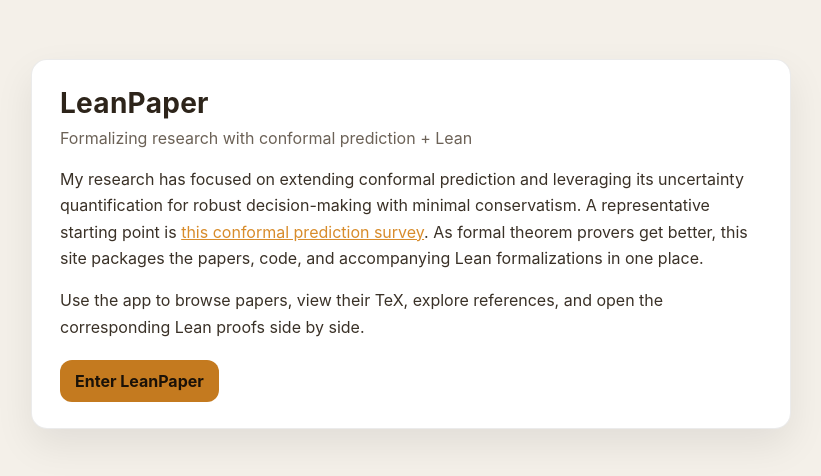
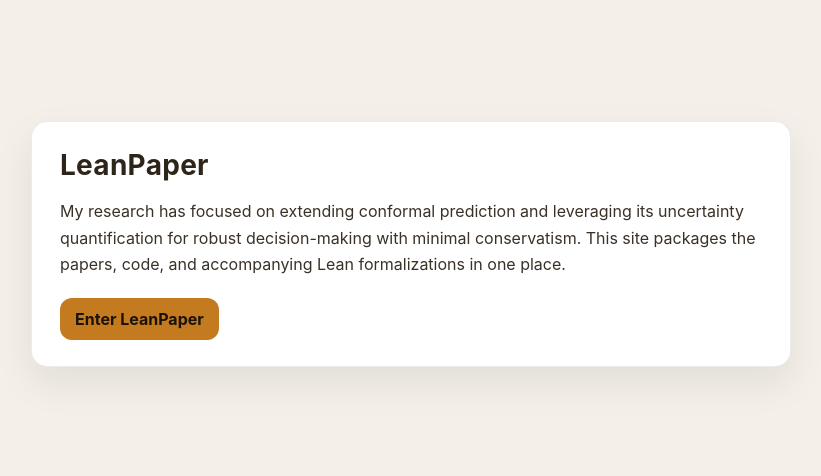
Before and after one commit to yashpatel5400/leanpaper, a website: page index.html in a window 1280 px wide. Shown: the part 156-632 px from the top of the page, without its empty margins (229-1050 px from the left). Drawn offline with Linux system fonts and the light colour scheme.

Commit message:
Minor fixes

```diff
--- a/index.html
+++ b/index.html
@@ -72,14 +72,9 @@
 <body>
   <div class="card">
     <h1>LeanPaper</h1>
-    <div class="sub">Formalizing research with conformal prediction + Lean</div>
     <p>
-      My research has focused on extending conformal prediction and leveraging its uncertainty quantification for robust decision-making with minimal conservatism. A representative starting point is
-      <a href="https://arxiv.org/pdf/2107.07511" target="_blank" rel="noreferrer">this conformal prediction survey</a>.
-      As formal theorem provers get better, this site packages the papers, code, and accompanying Lean formalizations in one place.
-    </p>
-    <p>
-      Use the app to browse papers, view their TeX, explore references, and open the corresponding Lean proofs side by side.
+      My research has focused on extending <a href="https://arxiv.org/pdf/2107.07511" target="_blank" rel="noreferrer"></a>conformal prediction</a> and leveraging its uncertainty quantification for robust decision-making with minimal conservatism.
+      This site packages the papers, code, and accompanying Lean formalizations in one place.
     </p>
     <div class="actions">
       <a class="btn" href="./app.html">Enter LeanPaper</a>
```
Also changed, not shown: styles.css (+5 -5 lines).
